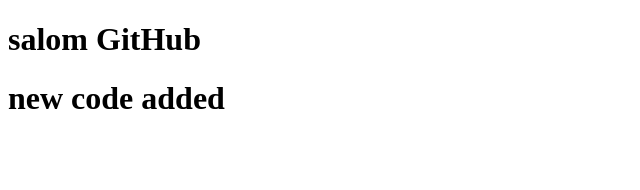
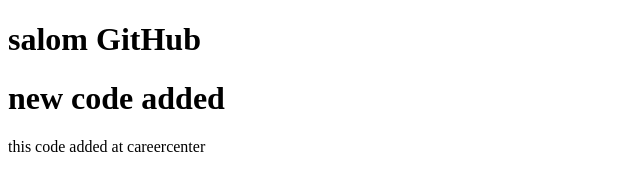
Before and after one commit to AsadbekMudinov/git_tutorial, a plain HTML site: page index.html in a window 1280 px wide. Shown: the whole page, without its empty margins (0-640 px from the left). Drawn offline with Linux system fonts and the light colour scheme.

Commit message:
yangi malumot qo'shildi

```diff
--- a/index.html
+++ b/index.html
@@ -9,5 +9,6 @@
 <body>
     <h1>salom GitHub</h1>
     <h1>new code added</h1>
+    <p>this code added at careercenter</p>
 </body>
 </html>
```
